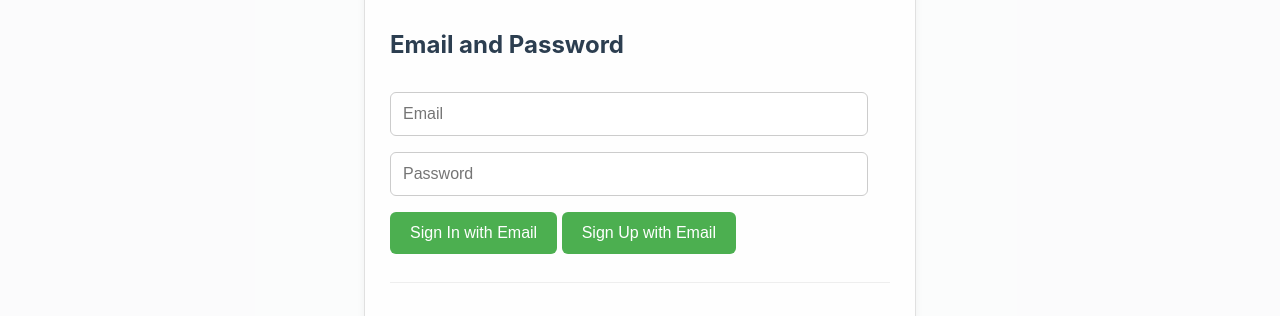
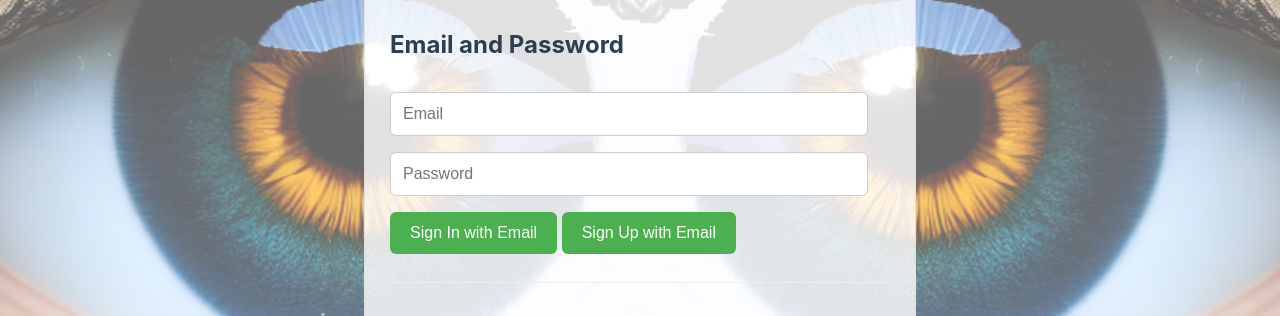
Before and after one commit to andredecio/AndresIntelligentEnglishLearning, a website: page public/index.html in a window 1280 px wide. Shown: the part 291-607 px from the top of the page. Drawn offline with Linux system fonts and the light colour scheme; some packages are replaced by stand-ins of ours; no server answers.

Commit message:
new image

```diff
--- a/public/style.css
+++ b/public/style.css
@@ -8,7 +8,7 @@ body {
     color: #343a40; /* Dark grey text */
     line-height: 1.6;
 	/* 1. Set the background image */
-    background-image: url('android-chrome-1024 x512.png'); /* Adjust path if your image is in a subfolder, e.g., url('images/my-awesome-background.jpg') */
+    background-image: url('android-chrome-1024-x512.png'); /* Adjust path if your image is in a subfolder, e.g., url('images/my-awesome-background.jpg') */
 
     /* 2. Make the background image cover the entire page */
     background-size: cover;
```
Also changed, not shown: public/android-chrome-1024-x512.png (added).
